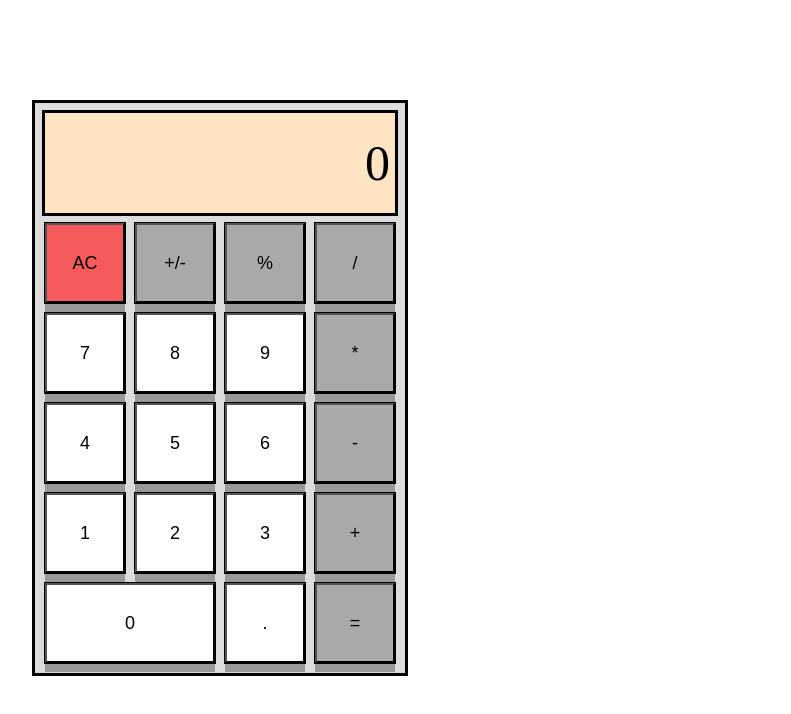
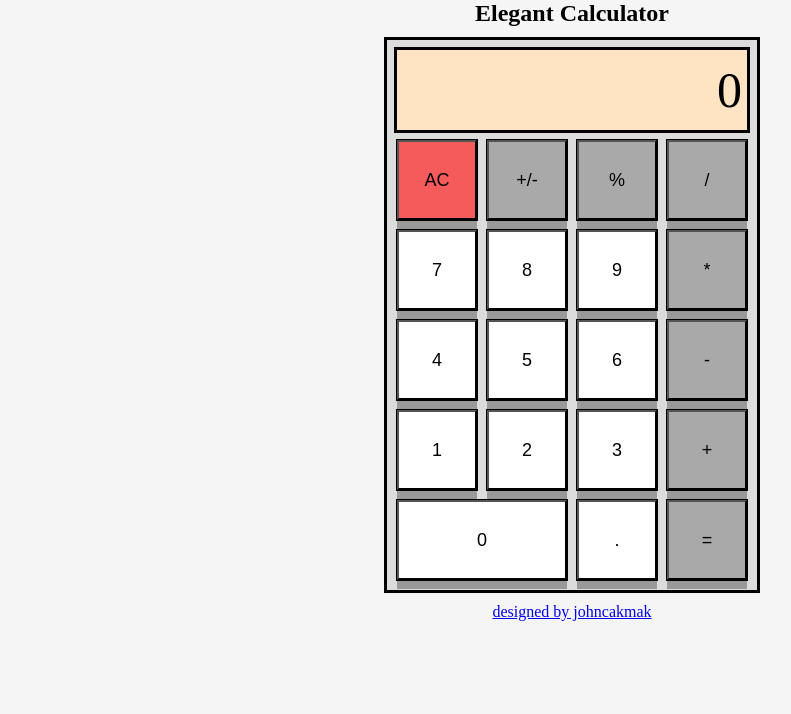
Before and after one commit to ismailcakmak/odin-projects, a plain HTML site: page odin-calculator/index.html in a window 1280 px wide. Shown: the whole page, without its empty margins (68-859 px from the left). Drawn offline with Linux system fonts and the light colour scheme.

Commit message:
added README

```diff
--- a/odin-calculator/index.html
+++ b/odin-calculator/index.html
@@ -6,8 +6,10 @@
     <title>Document</title>
     <link rel="stylesheet" href="./styles.css">
     <script src="script.js" defer></script>
+
 </head>
 <body>
+    <h2>Elegant Calculator</h2>
     <div class="calculator">
         <div class="screen">0</div>
         <div class="buttonpad">
@@ -32,5 +34,6 @@
             <button class="btn equals">=</button>
         </div>
     </div>
+    <a href="https://github.com/ismailcakmak/odin-projects/tree/main/odin-calculator">designed by johncakmak</a>
 </body>
 </html>
--- a/odin-calculator/script.js
+++ b/odin-calculator/script.js
@@ -1,6 +1,3 @@
-
-
-
 
 
 const state = {
--- a/odin-calculator/styles.css
+++ b/odin-calculator/styles.css
@@ -1,6 +1,15 @@
 * {
     margin:0px;
     padding:0px;
+}
+
+body {
+    display: flex;
+    flex-direction: column;
+    justify-content: center;
+    align-items: center;
+    gap: 10px;
+    background-color: whitesmoke;
 }
 
 .calculator {
@@ -8,7 +17,6 @@
     flex-direction: column;
     justify-content: center;
     align-items: center;
-    margin: 100px;
     width: 350px;
     background-color: gainsboro;
     border: 3px solid black;
@@ -19,7 +27,7 @@
 .screen {
     display: flex;
     background-color: bisque;
-    height: 100px;
+    height: 80px;
     width: 350px;
     outline: 3px solid black;
     justify-content: right;
```
Also changed, not shown: odin-calculator/README.md (added).
